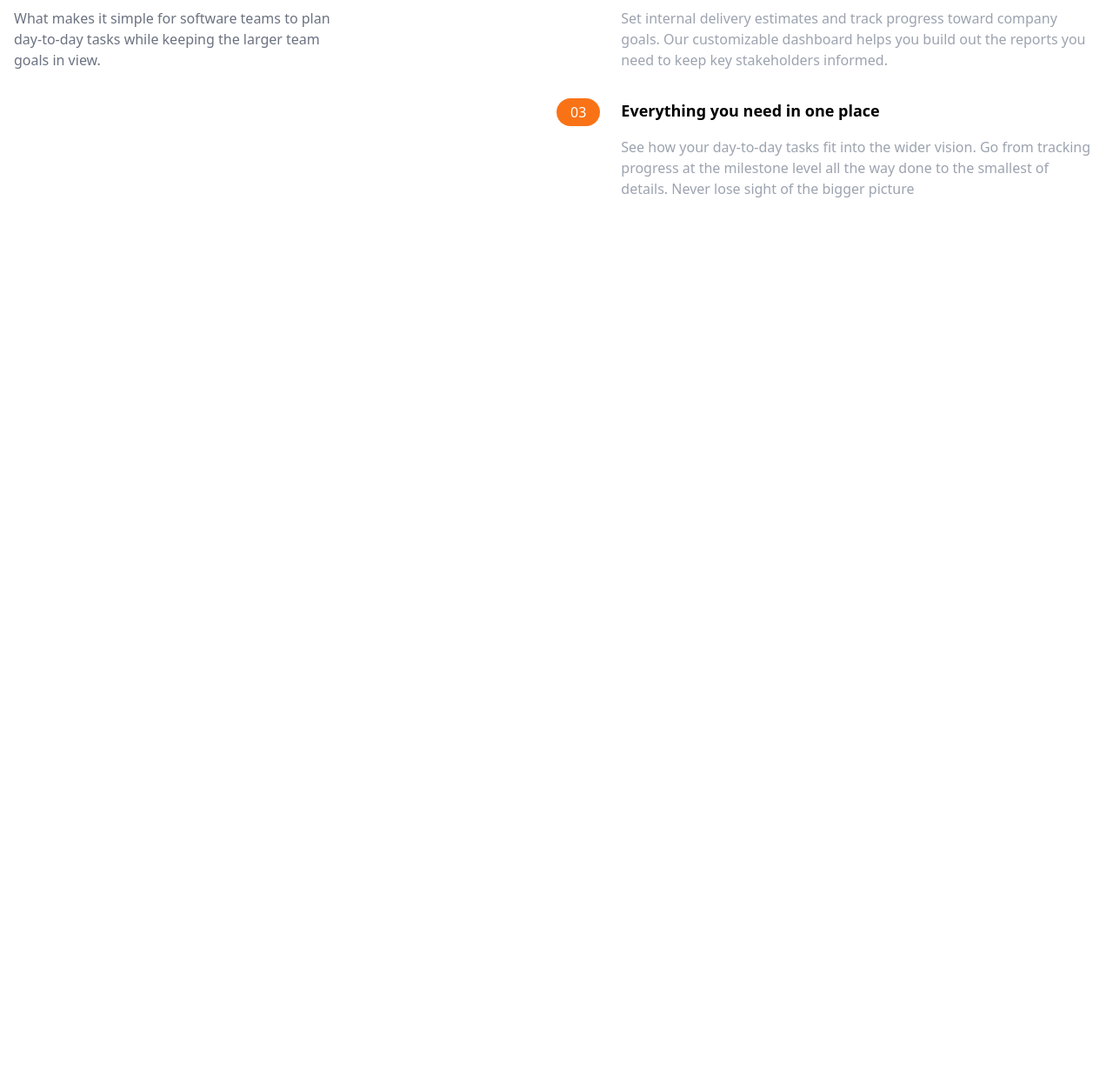
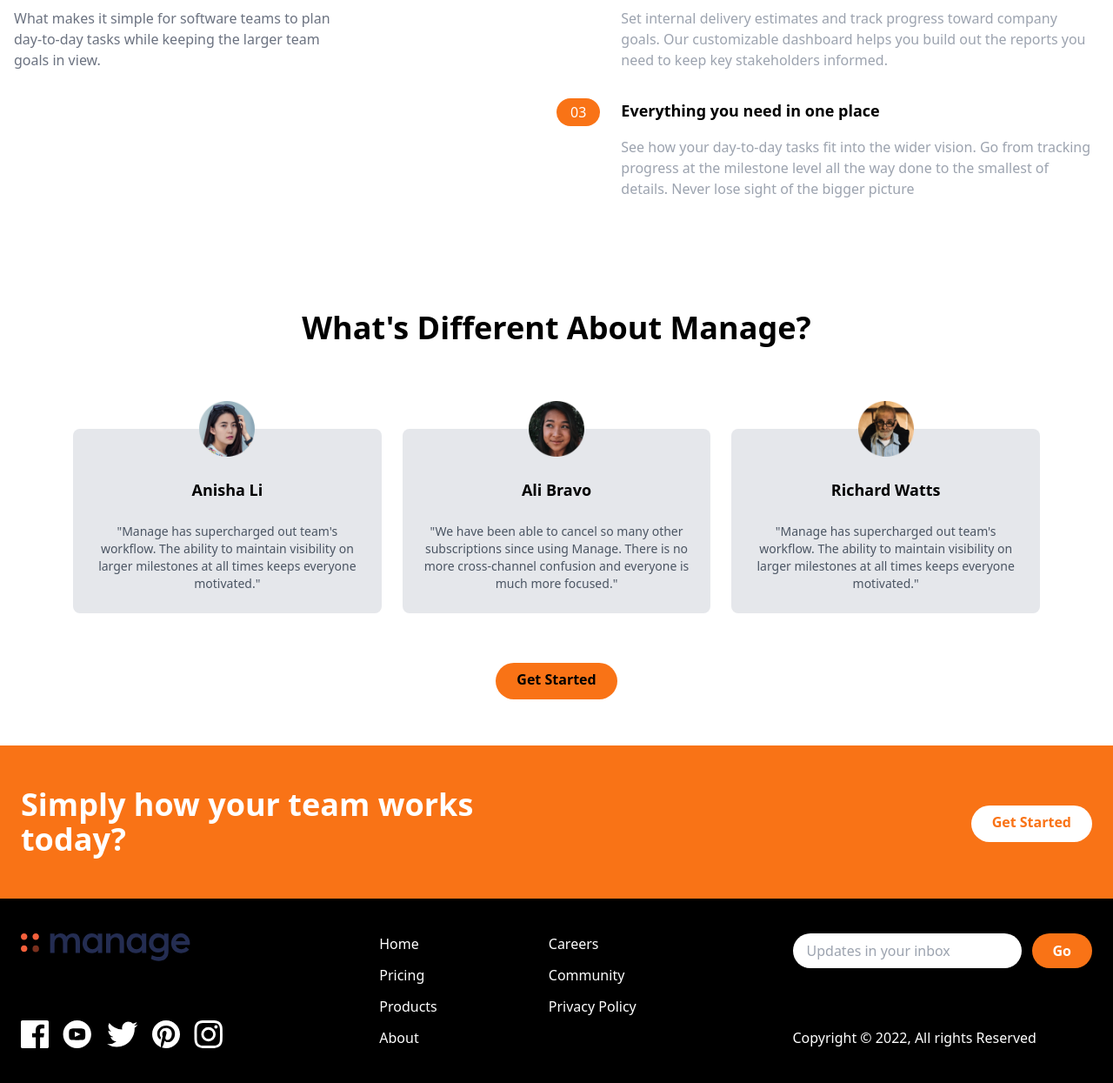
Before and after one commit to abhishekkhairnar/Tailwind-CSS-Practice, a website: page index.html in a window 1280 px wide. Shown: the part 880-2125 px from the top of the page at 87% size. Before the commit the page ends 1109 px from the top, so only its background shows below. Drawn offline with nearby package versions, Linux system fonts and the light colour scheme.

Commit message:
added testimonial section and footer

```diff
--- a/index.html
+++ b/index.html
@@ -48,12 +48,6 @@
     <div class="container flex flex-col px-4 mx-auto mt-10 space-y-12 md:space-y-0 md:flex-row">
         <!-- what's different -->
         <div class="flex flex-col space-y-12 md:w-1/2">
-            <!-- <h2 class="max-w-md text-4xl font-bold text-center">
-                What's different about manage?
-            </h2>
-            <p class="max-w-sm text-center text-gray-500 md:text-left">
-                Manage provides all the functionality your team needs, without the complexity. Our software is tailor-made for madern digital product teams.
-            </p> -->
             <h1 class="max-w-md text-4xl font-bold text-center md:text-5xl md:text-left">
                 Bring everyone together to build better products.
             </h1>
@@ -62,6 +56,7 @@
                 while keeping the larger team goals in view.
             </p>
         </div>
+
         <!-- numbered list -->
         <div class="flex flex-col space-y-8 md:w-1/2">
             <div class="flex flex-col space-y-3 md:space-y-0 md:space-x-6 md:flex-row">
@@ -135,5 +130,123 @@
             </div>
         </div>
     </div>
+    <!-- Testimonials Section -->
+    <section id="testimonials">
+        <!-- container to heading and testm blocks -->
+        <div class="max-w-6xl px-5 mx-auto mt-32 text-center">
+            <h2 class="text-4xl font-bold text-center">
+                What's Different About Manage?
+            </h2>
+            <!-- testimonial container -->
+            <div class="flex flex-col mt-24 md:flex-row md:space-x-6">
+                <!-- testimonial 1 -->
+                <div class="flex flex-col items-center p-6 space-y-6 rounded-lg bg-gray-200 md:w-1/3 ">
+                    <img src="./images/avatar-anisha.png" class="w-16 -mt-14" alt="">
+                    <h5 class="text-lg font-bold">
+                        Anisha Li
+                    </h5>
+                    <p class="text-sm text-gray-600">
+                        "Manage has supercharged out team's workflow. The ability to maintain visibility on larger milestones at all times keeps everyone motivated."
+                    </p>
+                </div>
+                <!-- testimonial 2 -->
+                <div class="hidden flex-col items-center p-6 space-y-6 rounded-lg bg-gray-200 md:flex md:w-1/3 ">
+                    <img src="./images/avatar-ali.png" class="w-16 -mt-14" alt="">
+                    <h5 class="text-lg font-bold">
+                        Ali Bravo
+                    </h5>
+                    <p class="text-sm text-gray-600">
+                        "We have been able to cancel so many other subscriptions since using Manage. There is no more cross-channel confusion and everyone is much more focused."
+                    </p>
+                </div>
+                <!-- testimonial 3 -->
+                <div class="hidden flex-col items-center p-6 space-y-6 rounded-lg bg-gray-200 md:flex md:w-1/3 ">
+                    <img src="./images/avatar-richard.png" class="w-16 -mt-14" alt="">
+                    <h5 class="text-lg font-bold">
+                        Richard Watts
+                    </h5>
+                    <p class="text-sm text-gray-600">
+                        "Manage has supercharged out team's workflow. The ability to maintain visibility on larger milestones at all times keeps everyone motivated."
+                    </p>
+                </div>
+            </div>
+            <!-- button -->
+            <div class="my-16">
+                <a href="#" class="p-3 px-6 pt-2 text-light bg-orange-500 rounded-full baseline hover:bg-orange-400 font-bold">Get Started</a>
+            </div>
+        </div>
+    </section>
+    <!-- CTA section -->
+    <section id="cta" class="bg-orange-500">
+        <div class="container flex flex-col items-center justify-between px-6 py-24 mx-auto space-y-12 md:py-12 md:flex-row md:space-y-0">
+            <h2 class="text-5xl font-bold leading-tight text-center text-white md:text-4xl md:max-w-xl md:text-left">
+                Simply how your team works today?
+            </h2>
+            <!-- button` -->
+            <div class="my-16">
+                <a href="#" class="p-3 px-6 pt-2 text-orange-500 bg-white rounded-full baseline hover:bg-gray-200 font-bold">Get Started</a>
+            </div>
+        </div>
+    </section>
+    <!-- footer -->
+    <footer class="bg-black">
+        <!-- flex container -->
+        <div class="container flex flex-col-reverse justify-between px-6 py-10 mx-auto space-y-8 md:flex-row md:space-y-0">
+            <div class="flex flex-col-reverse items-center justify-between space-y-12 md:flex-col md:space-y-0 md:items-start">
+                <div class="mx-auto my-6 text-center text-white md:hidden">
+                    Copyright &copy; 2022 All Rights Reserved
+                </div>
+                <!-- logo -->
+                <div>
+                    <img src="./images/logo.svg" class="h-8" alt="">
+                </div>
+                <!-- social links -->
+                <div class="flex justify-center space-x-4">
+                    <!-- link 1 -->
+                    <a href="#">
+                        <img src="./images/icon-facebook.svg" alt="" class="h-8">
+                    </a>
+                    <a href="#">
+                        <img src="./images/icon-youtube.svg" alt="" class="h-8">
+                    </a>
+                    <a href="#">
+                        <img src="./images/icon-twitter.svg" alt="" class="h-8">
+                    </a>
+                    <a href="#">
+                        <img src="./images/icon-pinterest.svg" alt="" class="h-8">
+                    </a>
+                    <a href="#">
+                        <img src="./images/icon-instagram.svg" alt="" class="h-8">
+                    </a>
+                </div>
+
+            </div>
+            <!-- list container -->
+            <div class="flex justify-around space-x-32">
+                <div class="flex flex-col space-y-3 text-white">
+                    <a href="#" class="hover:text-orange-500">Home</a>
+                    <a href="#" class="hover:text-orange-500">Pricing</a>
+                    <a href="#" class="hover:text-orange-500">Products</a>
+                    <a href="#" class="hover:text-orange-500">About</a>
+                </div>
+                <div class="flex flex-col space-y-3 text-white">
+                    <a href="#" class="hover:text-orange-500">Careers</a>
+                    <a href="#" class="hover:text-orange-500">Community</a>
+                    <a href="#" class="hover:text-orange-500">Privacy Policy</a>
+                </div>
+            </div>
+            <div class="flex flex-col justify-between">
+                <form>
+                    <div class="flex space-x-3">
+                        <input type="text" class="flex-1 px-4 rounded-full focus:outline-none" placeholder="Updates in your inbox">
+                        <button class="px-6 py-2 text-white rounded-full bg-orange-500 font-bold hover:br:orange-100 focus:outline-none">Go</button>
+                    </div>
+                </form>
+                <div class="hidden text-white md:block">
+                    Copyright &copy; 2022, All rights Reserved
+                </div>
+            </div>
+        </div>
+    </footer>
 </body>
 </html>
```
